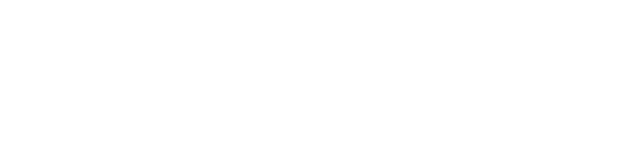
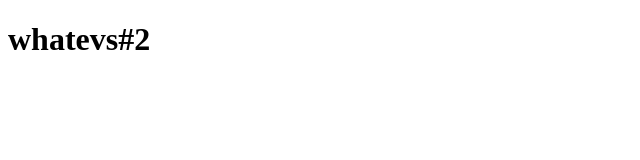
Before and after one commit to tonney7/git-two, a plain HTML site: page index.html in a window 1280 px wide. Shown: the whole page, without its empty margins (0-640 px from the left). Drawn offline with Linux system fonts and the light colour scheme.

Commit message:
added h1 stuff

```diff
--- a/index.html
+++ b/index.html
@@ -5,6 +5,6 @@
     <title>Git-two</title>
   </head>
   <body>
-
+    <h1>whatevs#2</h1>
   </body>
 </html>
```
